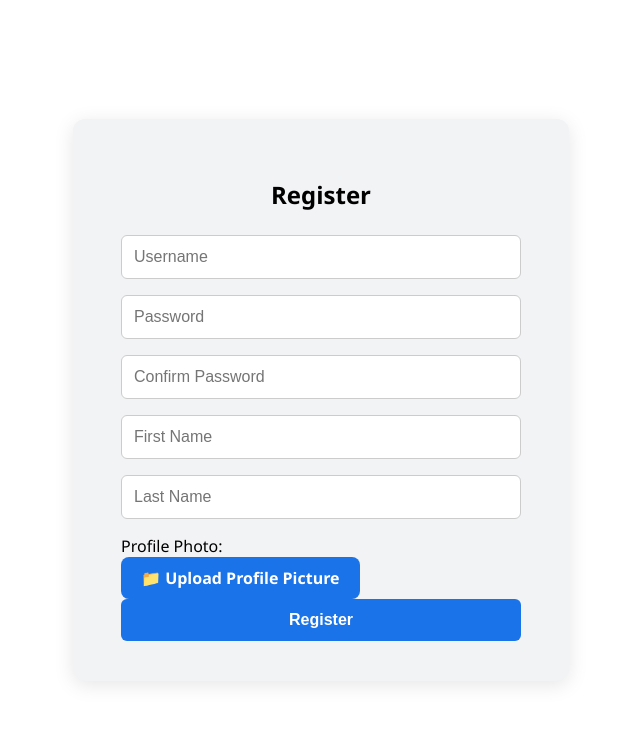
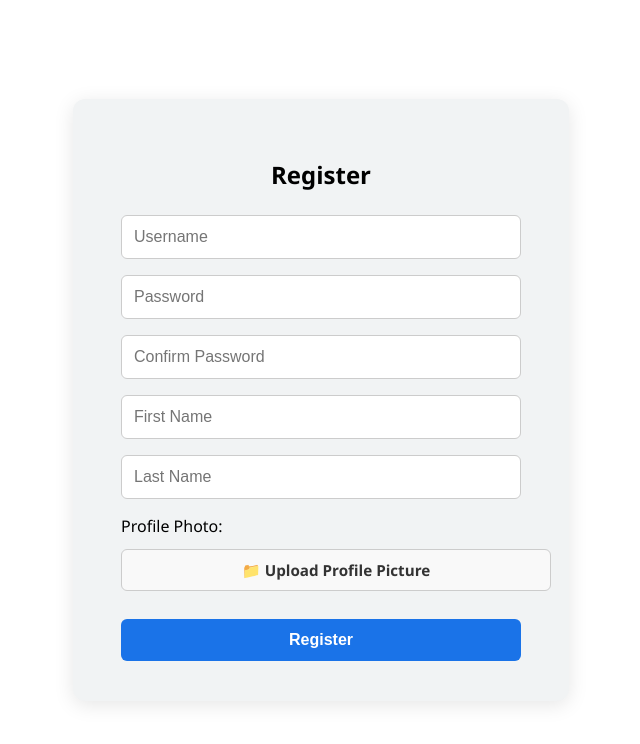
Before and after one commit to nav1s/Bmail, a React (Create React App) app in the folder src/reactfrontend/: page /register in a window 1280 px wide. Shown: the top 744 px of the page, without its empty margins (319-959 px from the left). Built offline with nearby package versions, Linux system fonts and the light colour scheme.

Commit message:
updated register form

```diff
--- a/src/reactfrontend/src/pages/forms/RegisterForm.jsx
+++ b/src/reactfrontend/src/pages/forms/RegisterForm.jsx
@@ -1,4 +1,5 @@
 import React from "react";
+import "../../styles/RegisterForm.css";
 
 /**
  * Presentational component for the registration form.
--- a/src/reactfrontend/src/styles/ComposePopup.css
+++ b/src/reactfrontend/src/styles/ComposePopup.css
@@ -11,7 +11,6 @@
   font-family: "Segoe UI", Roboto, sans-serif;
 }
 
-/* כותרת */
 .compose-form h3 {
   margin: 0;
   padding: 16px;
@@ -21,7 +20,6 @@
   border-bottom: 1px solid #ccc;
 }
 
-/* עיצוב שדות בתוך ComposePopupForm */
 .compose-form input,
 .compose-form textarea {
   padding: 12px 16px;
@@ -35,13 +33,11 @@
   box-sizing: border-box;
 }
 
-/* עיצוב תיבת טקסט */
 .compose-form textarea {
   resize: vertical;
   min-height: 150px;
 }
 
-/* כפתורים */
 .compose-form button {
   margin: 8px 8px 12px;
   padding: 8px 16px;
--- /dev/null
+++ b/src/reactfrontend/src/styles/RegisterForm.css
@@ -0,0 +1,35 @@
+.file-upload {
+  margin-bottom: 1rem;
+  display: block;
+  font-size: 0.9rem;
+  color: #444;
+  width: 100%;
+}
+
+.file-upload input {
+  margin-top: 0.5rem;
+}
+
+.custom-file-upload {
+  margin-top: 12px;
+  margin-bottom: 12px;
+  display: block;
+  width: 100%;
+  padding: 10px 14px;
+  border: 1px solid #ccc;
+  border-radius: 6px;
+  background-color: #f9f9f9;
+  cursor: pointer;
+  color: #333;
+  font-size: 0.95rem;
+  text-align: center;
+  transition: background-color 0.2s ease;
+}
+
+.custom-file-upload:hover {
+  background-color: #eee;
+}
+
+.auth-card button[type="submit"] {
+  margin-top: 16px;
+}
```
Also changed, not shown: src/reactfrontend/src/pages/forms/RegisterForm.css (deleted, +0 -12 lines).
